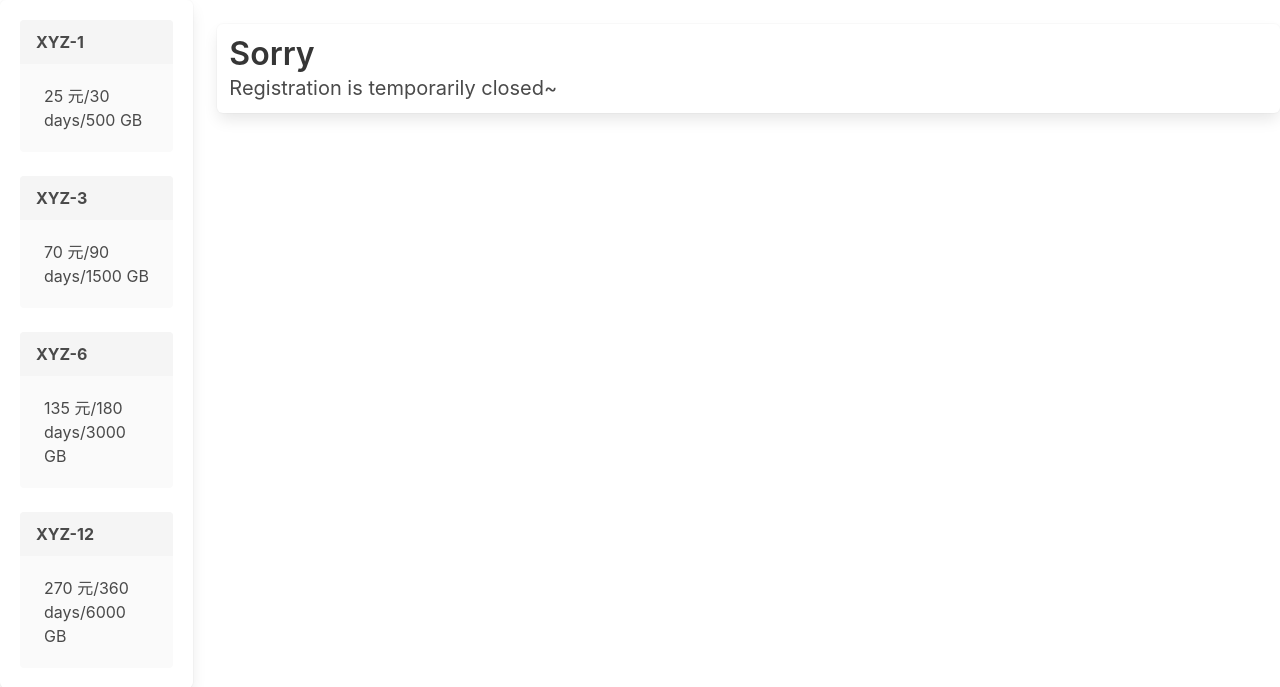
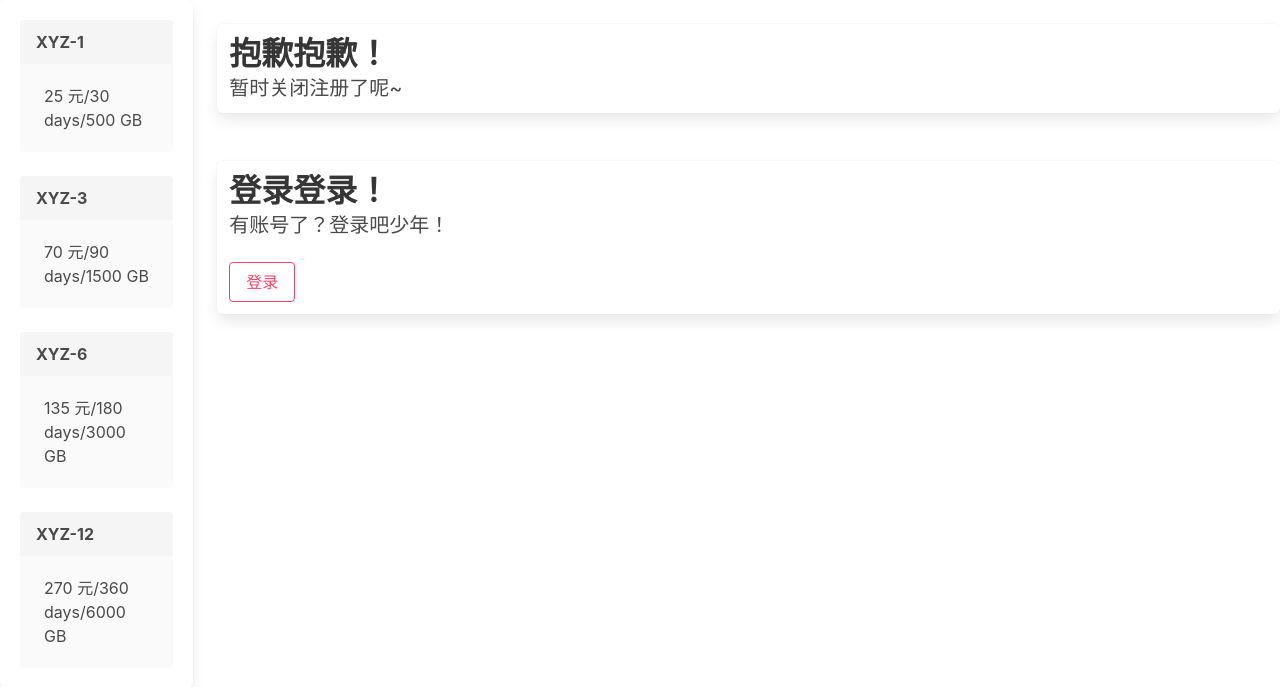
Before and after one commit to euati/yxorp, a Django app: template templates/sspanel/index.html in a window 1280 px wide. Shown: the part 52-739 px from the top of the page. Run offline with Django 3.2, Linux system fonts and the light colour scheme; the template is opened without the code that fills it, so the values that code supplies are empty; some libraries are stand-ins or nearby versions.

Commit message:
вернул назад index

```diff
--- a/templates/sspanel/index.html
+++ b/templates/sspanel/index.html
@@ -2,9 +2,10 @@
 
 <br /> {% if user.is_authenticated %}
 <div class="box">
-    <p class="title">Hello: {{ user.username }}</p>
+    <p class="title">欢迎小主: {{ user.username }}</p>
+    <p class="subtitle">点击下方按钮进入用户中心 </p>
     <button class="button">
-        <a href="{% url 'sspanel:userinfo' %}">Go to billing</a>
+        <a href="{% url 'sspanel:userinfo' %}">进入</a>
     </button>
 
 </div>
@@ -12,13 +13,18 @@
 <div class="column box ">
     {% settings_value "ALLOW_REGISTER" as allow_register %}
     {% if allow_register is True %}
-    <a class="button is-primary is-link" href="{% url 'sspanel:register' %}">Sign up</a>
-    <a class="button is-danger is-outlined" href="{% url 'sspanel:login' %}">Login</a>
+    <h1 class="title"> 注册注册</h1>
+    <h2 class="subtitle">没有账号？快去注册一个吧！</h2>
+    <a class="button is-primary is-outlined" href="{% url 'sspanel:register' %}">注册</a>
     {% else %}
-    <h1 class="title"> Sorry</h1>
-    <h2 class="subtitle">Registration is temporarily closed~</h2>
+    <h1 class="title"> 抱歉抱歉！</h1>
+    <h2 class="subtitle">暂时关闭注册了呢~</h2>
     {% endif %}
 </div>
 <br />
-
+<div class="column box ">
+    <h1 class="title"> 登录登录！</h1>
+    <h2 class="subtitle">有账号了？登录吧少年！</h2>
+    <a class="button is-danger is-outlined" href="{% url 'sspanel:login' %}">登录</a>
+</div>
 <br /> {% endif %} {% endblock main %}
```
